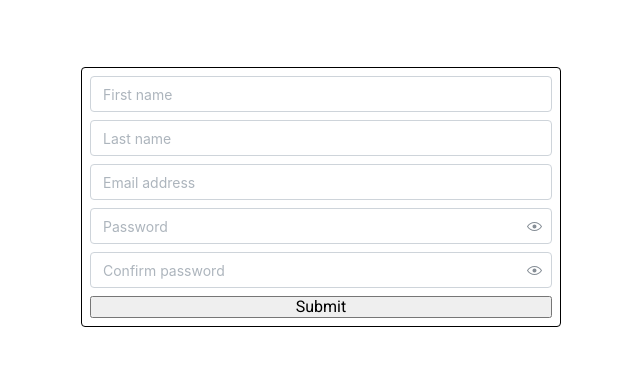
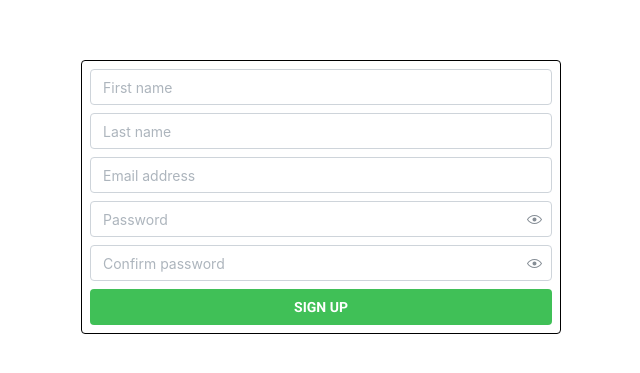
Before and after one commit to njcushing/online-shop, a React (Vite) app in the folder packages/frontend/: page /create-account in a window 1280 px wide. Shown: the part 203-576 px from the top of the page, without its empty margins (319-959 px from the left). Built offline with nearby package versions, Linux system fonts and the light colour scheme.

Commit message:
Replace submit button with Mantine core Button component

```diff
--- a/packages/frontend/src/features/AccountCreationForm/index.tsx
+++ b/packages/frontend/src/features/AccountCreationForm/index.tsx
@@ -1,4 +1,4 @@
-import { TextInput, PasswordInput } from "@mantine/core";
+import { TextInput, PasswordInput, Button } from "@mantine/core";
 import { useForm, SubmitHandler } from "react-hook-form";
 import { zodResolver } from "@hookform/resolvers/zod";
 import { accountCreationFormDataSchema } from "./utils/zodSchema";
@@ -67,7 +67,9 @@ export function AccountCreationForm() {
                 error={errors.confirmPassword?.message}
             />
 
-            <button type="submit">Submit</button>
+            <Button type="submit" variant="filled" color="green">
+                SIGN UP
+            </Button>
         </form>
     );
 }
```
